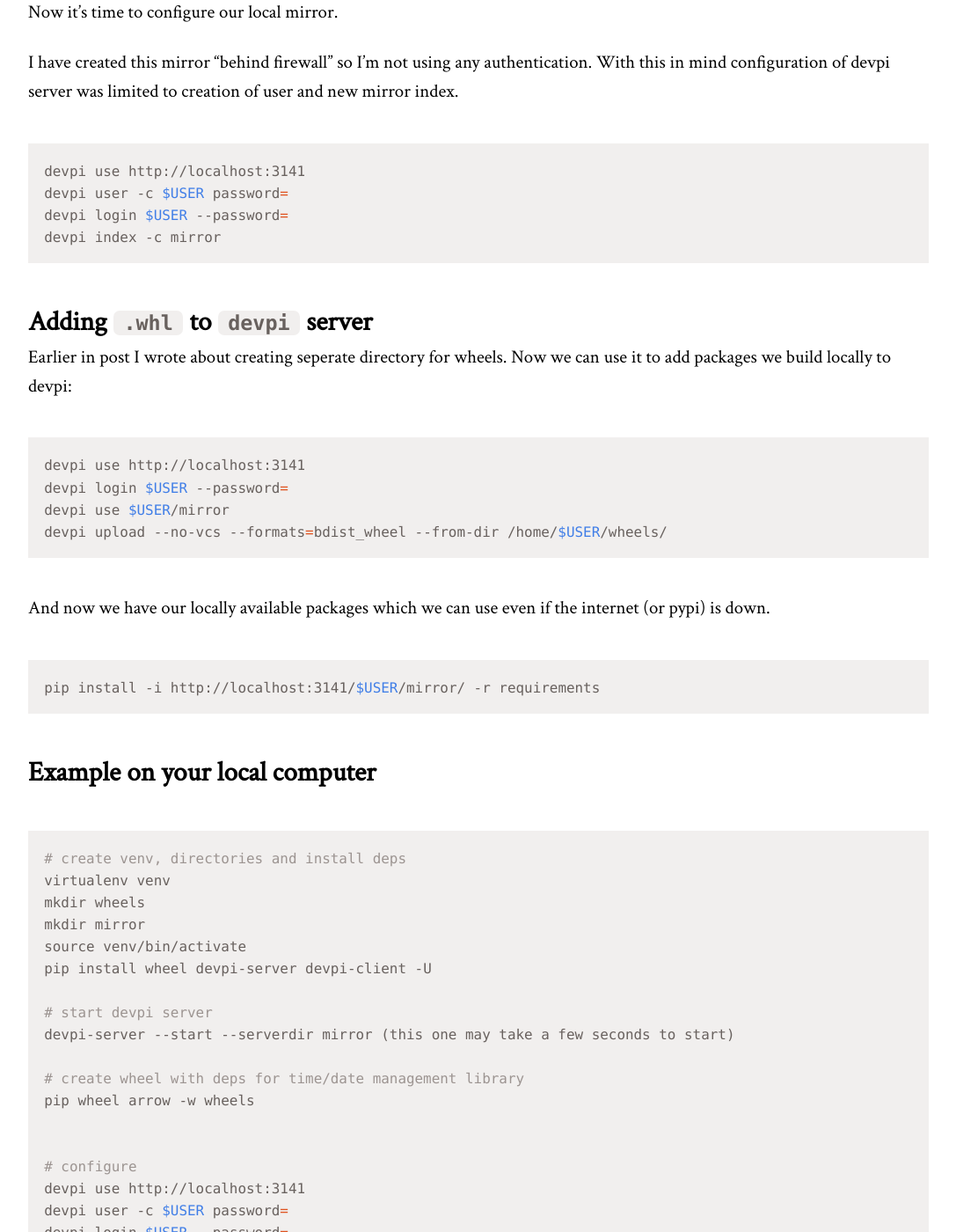
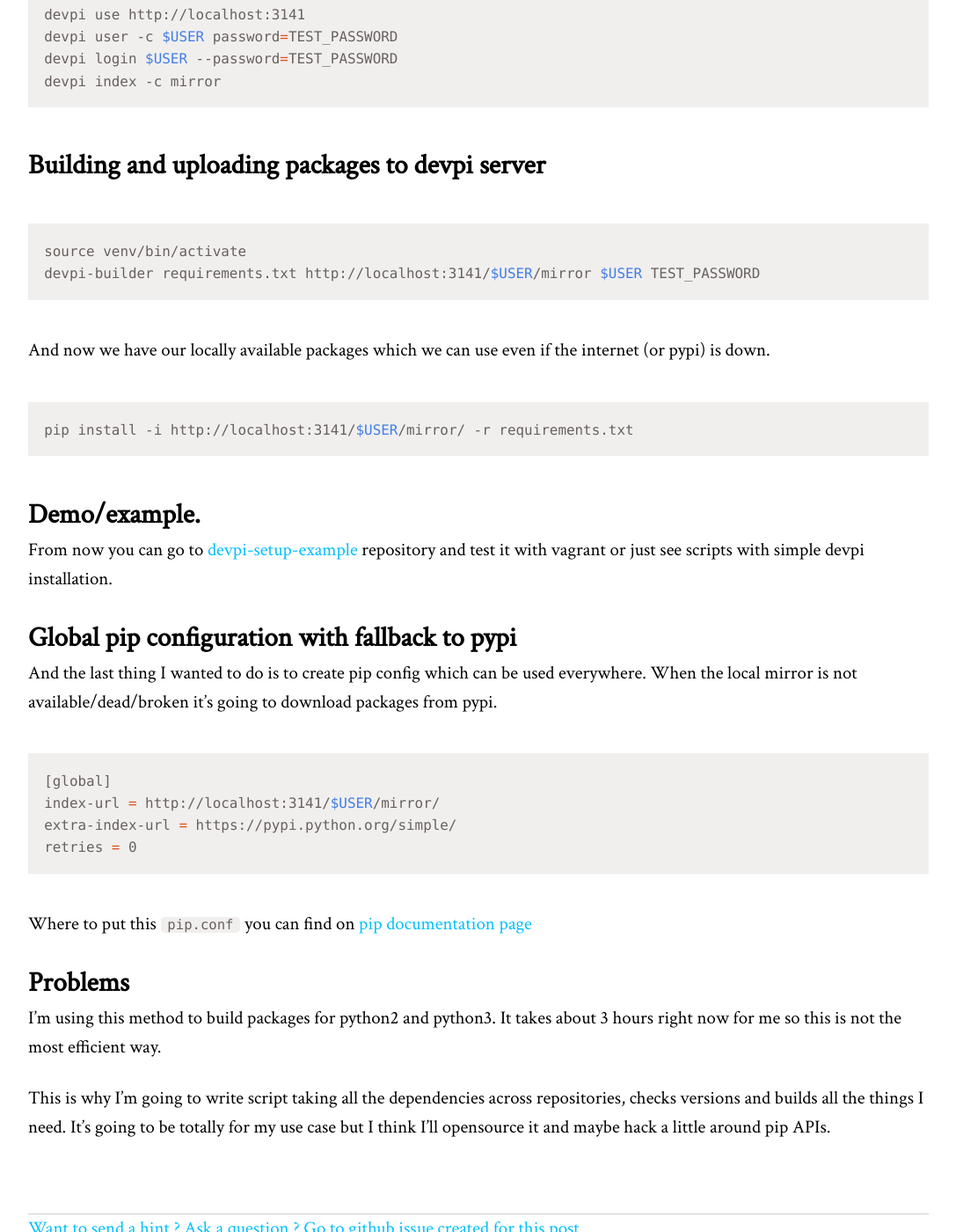
Before and after one commit to afterdesign/afterdesign.net, a Jekyll site: the page built from _posts/2016-01-24-wheel-mirror-with-devpi-server.md, in a window 1280 px wide and 1400 px high, scrolled down 2285 px. Shown: the whole window at 88% size, without its empty margins (96-1183 px from the left). Built offline with Jekyll 4.4.1, drawn with Linux system fonts in a browser that asks for light colours; some of the changed text lies outside the part shown.

Commit message:
Updated devpi post, update prism.js

````diff
--- a/_posts/2016-01-24-wheel-mirror-with-devpi-server.md
+++ b/_posts/2016-01-24-wheel-mirror-with-devpi-server.md
@@ -6,44 +6,41 @@ category: "tech gibberish"
 issue_id: 3
 ---
 
+This post is updated on 3rd of March 2016. If you would like to see what changed check [github commit history](https://github.com/afterdesign/afterdesign.net)
+
 #### A problem.
 
 ```pip install``` can take quite a while when we try to install packages as big as [scikit-learn](http://scikit-learn.org/stable/) or [scipy](http://www.scipy.org/) from source. Especially if you're installing it quite often within virtualenv and not on that powerful vagrant virtual machine.
 
-#### Meet the ```pip wheel```.
+#### Meet the ```wheel```.
 [```wheel```](https://wheel.readthedocs.org/en/latest/) is "a built-package format for Python".
 
 This is the replacement for the egg format which never had proper pep specification. Wheel gives us an option to create binary "package" by ourself. If there already is ```.whl``` uploaded to pypi ```pip wheel``` will download and use it.
 
-```pip wheel``` can create binaries and can get them from requirements file with ```-r``` flag.
+```pip wheel``` can create binaries and with help of ```devpi-builder``` it's easy to create local mirror of compiled packages.
 
-#### Creating ```.whl``` packages.
-I split this into 3 steps:
+#### Using ```devpi-builder``` to build packages.
 
-Create ```virtualenv``` for every ```requirements``` file for which I want to build wheels.
+Create ```virtualenv``` for every ```requirements.txt``` file for which I want to build wheels.
 
 {% highlight bash %}
 virtualenv venv
 {% endhighlight %}
 
-Install all dependencies from ```requirements``` file.
+Install all dependencies from ```requirements.txt``` file
 
 {% highlight bash %}
 source venv/bin/activate
-pip install -r requirements
+pip install -r requirements.txt
 {% endhighlight %}
 
-Create wheels in seperate directory (to add them easily to devpi mirror).
-
-{% highlight bash %}
-pip wheel -r requirements.txt -w /home/$USER/wheels/
-{% endhighlight %}
+I'm doing this step just as précaution because for example ```scikit-learn``` needs ```numpy``` installed to build but ```numpy``` is not added as dependency.
 
 #### [```devpi```](http://doc.devpi.net/latest/) installation/configuration
 Installation of ```devpi``` is the easiest part:
 
 {% highlight bash %}
-pip install devpi-server devpi-client
+pip install devpi-server devpi-client devpi-web devpi-builder
 {% endhighlight %}
 
 To make it easier to start/stop service I also created user in the system called devpi and enabled ```systemd``` to run processess for users even if they logged out.
@@ -75,63 +72,29 @@ systemctl --user start devpi.service
 
 Now it's time to configure our local mirror.
 
-I have created this mirror "behind firewall" so I'm not using any authentication. With this in mind configuration of devpi server was limited to creation of user and new mirror index.
-
 {% highlight bash %}
 devpi use http://localhost:3141
-devpi user -c $USER password=
-devpi login $USER --password=
+devpi user -c $USER password=TEST_PASSWORD
+devpi login $USER --password=TEST_PASSWORD
 devpi index -c mirror
 {% endhighlight %}
 
-#### Adding ```.whl``` to ```devpi``` server
-Earlier in post I wrote about creating seperate directory for wheels. Now we can use it to add packages we build locally to devpi:
+#### Building and uploading packages to devpi server
 
 {% highlight bash %}
-devpi use http://localhost:3141
-devpi login $USER --password=
-devpi use $USER/mirror
-devpi upload --no-vcs --formats=bdist_wheel --from-dir /home/$USER/wheels/
+source venv/bin/activate
+devpi-builder requirements.txt http://localhost:3141/$USER/mirror $USER TEST_PASSWORD
 {% endhighlight %}
 
 And now we have our locally available packages which we can use even if the internet (or pypi) is down.
 
 {% highlight bash %}
-pip install -i http://localhost:3141/$USER/mirror/ -r requirements
+pip install -i http://localhost:3141/$USER/mirror/ -r requirements.txt
 {% endhighlight %}
 
-#### Example on your local computer
+#### Demo/example.
 
-{% highlight bash %}
-# create venv, directories and install deps
-virtualenv venv
-mkdir wheels
-mkdir mirror
-source venv/bin/activate
-pip install wheel devpi-server devpi-client -U
-
-# start devpi server
-devpi-server --start --serverdir mirror (this one may take a few seconds to start)
-
-# create wheel with deps for time/date management library
-pip wheel arrow -w wheels
-
-
-# configure
-devpi use http://localhost:3141
-devpi user -c $USER password=
-devpi login $USER --password=
-devpi index -c mirror
-
-# upload arrow with dependencies
-devpi use http://localhost:3141
-devpi login $USER --password=
-devpi use $USER/mirror
-devpi upload --no-vcs --formats=bdist_wheel --from-dir wheels
-
-#test if it works
-pip install -i http://localhost:3141/$USER/mirror/ arrow
-{% endhighlight %}
+From now you can go to [devpi-setup-example](https://github.com/afterdesign/devpi-setup-example) repository and test it with vagrant or just see scripts with simple devpi installation.
 
 #### Global pip configuration with fallback to pypi
 And the last thing I wanted to do is to create pip config which can be used everywhere.
@@ -145,3 +108,11 @@ retries = 0
 {% endhighlight %}
 
 Where to put this ```pip.conf``` you can find on [pip documentation page](https://pip.pypa.io/en/stable/user_guide/#configuration)
+
+#### Problems
+
+I'm using this method to build packages for python2 and python3.
+It takes about 3 hours right now for me so this is not the most efficient way.
+
+This is why I'm going to write script taking all the dependencies across repositories, checks versions and builds all the things I need.
+It's going to be totally for my use case but I think I'll opensource it and maybe hack a little around pip APIs.
````
Also changed, not shown: js/prism.min.js.
